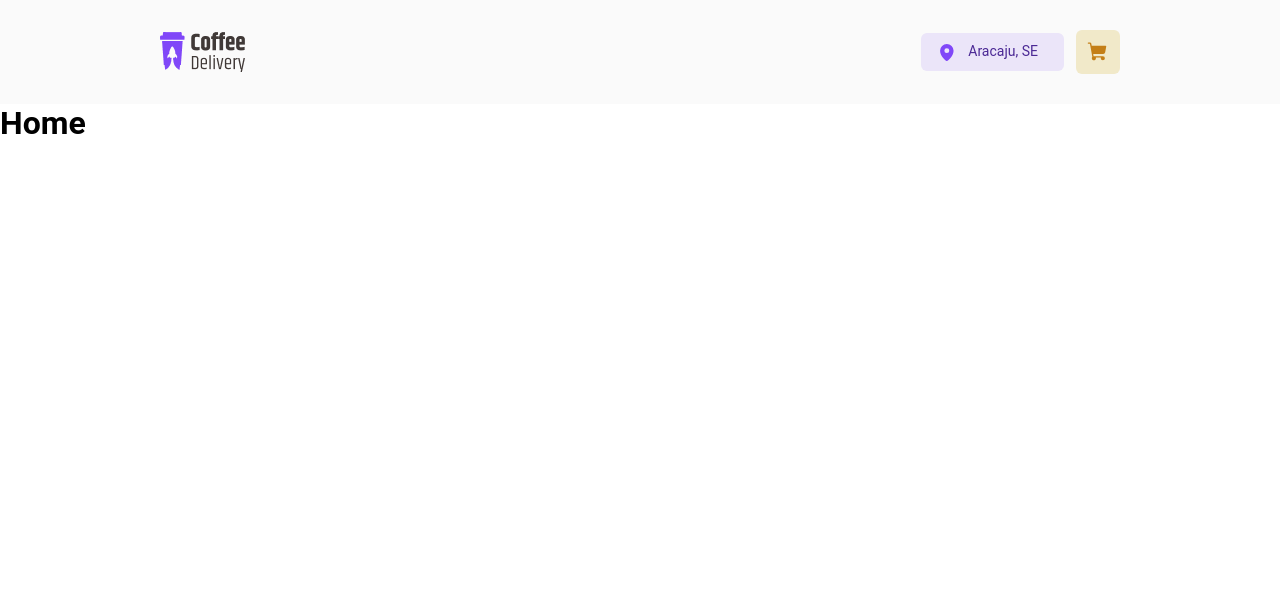
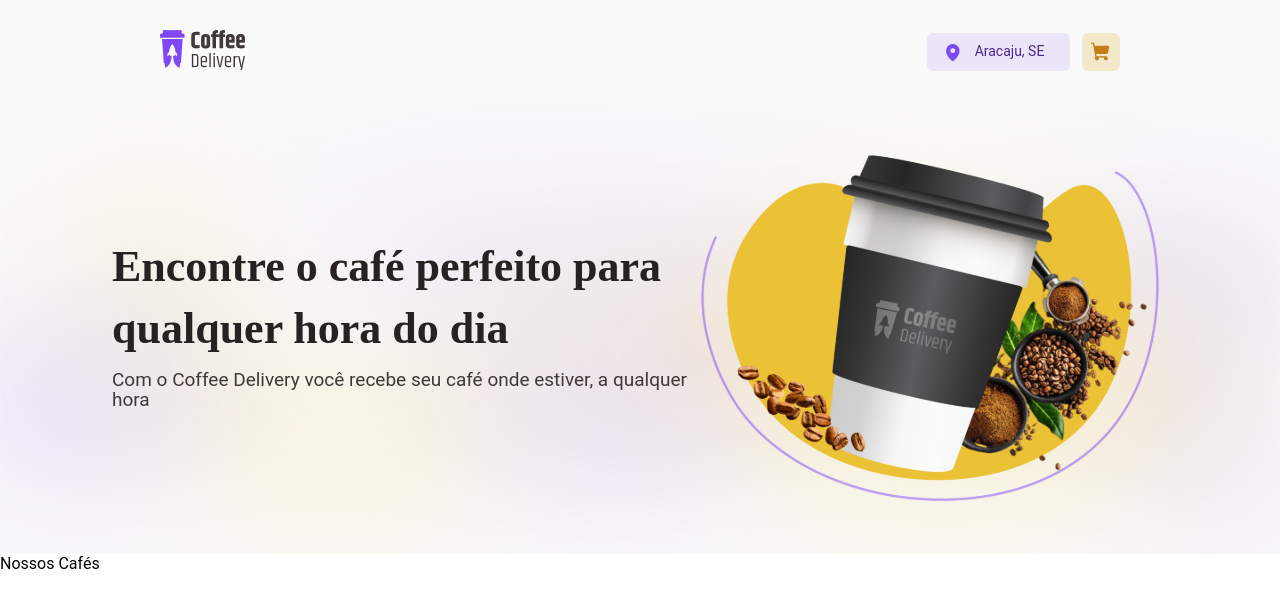
Before and after one commit to n-ndrd/react-coffee-delivery, a React (Vite) app: page /home in a window 1280 px wide. Shown: the top 608 px of the page. Built offline with nearby package versions, Linux system fonts and the light colour scheme.

Commit message:
Creating the inicial banner

```diff
--- a/src/components/Button/index.tsx
+++ /dev/null
@@ -1,22 +0,0 @@
-import type { ButtonHTMLAttributes, ReactNode } from "react";
-import { ButtonStyled } from "./styles";
-
-export type TypesButton = "default" | "buy" | "clean" | "cart";
-
-interface ButtonProps extends ButtonHTMLAttributes<HTMLButtonElement> {
-	icon?: ReactNode;
-	label?: string;
-	buttonType: TypesButton;
-}
-
-export function Button({ label, icon, buttonType, ...rest }: ButtonProps) {
-	return (
-		<ButtonStyled
-			buttonType={buttonType}
-			hasIconAndLabel={!!icon && !!label}
-			{...rest}
-		>
-			{label} {icon}
-		</ButtonStyled>
-	);
-}
--- a/src/components/Button/styles.ts
+++ /dev/null
@@ -1,78 +0,0 @@
-import styled, { css } from "styled-components";
-import type { TypesButton } from ".";
-
-export interface ButtonStyledProps {
-	buttonType: TypesButton;
-	hasIconAndLabel: boolean;
-}
-
-export const ButtonStyled = styled.button<ButtonStyledProps>`
-  border: 0;
-  border-radius: 6px;
-  padding: 0.7rem;
-  transition: background 0.25s;
-
-  -webkit-touch-callout: none;
-  -webkit-user-select: none;
-  -khtml-user-select: none;
-  -moz-user-select: none;
-  -ms-user-select: none;
-  user-select: none;
-
-  display: flex;
-  align-items: center;
-  justify-content: center;
-  gap: ${(props) => props.hasIconAndLabel && "0.25rem"};
-
-  ${(props) =>
-		props.buttonType === "cart" &&
-		css`
-    background: ${(props) => props.theme["yellow-light"]};
-    color: ${(props) => props.theme["yellow-dark"]};
-  `}
-
-  ${(props) =>
-		props.buttonType === "buy" &&
-		css`
-    background: ${(props) => props.theme["purple-dark"]};
-    color: ${(props) => props.theme["base-card"]};
-
-    &:hover {
-      background: ${(props) => props.theme["purple"]};
-    }
-  `}
-
-  ${(props) =>
-		props.buttonType === "clean" &&
-		css`
-    background: ${(props) => props.theme["base-button"]};
-    font-size: 0.75rem;
-    transition: background 0.25s;
-    color: ${(props) => props.theme["base-text"]};
-
-    svg {
-      color: ${(props) => props.theme["purple"]};
-    }
-
-    &:hover {
-      background: ${(props) => props.theme["base-hover"]};
-    }
-  `}
-
-  ${(props) =>
-		props.buttonType === "default" &&
-		css`
-    background: ${(props) => props.theme["yellow"]};
-    font-size: 0.75rem;
-    transition: background 0.25s;
-    color: ${(props) => props.theme["white"]};
-    width: 100%;
-    padding: 0.75rem;
-    font-size: 0.875rem;
-    line-height: 1.4rem;
-
-    &:hover {
-      background: ${(props) => props.theme["yellow-dark"]};
-    }
-  `}
-`;
--- /dev/null
+++ b/src/components/CircleIcon/index.tsx
@@ -0,0 +1,11 @@
+// import type { ReactNode } from "react";
+// import { CircleIconStyles } from "./styles";
+
+// interface CircleIconProps {
+// 	icon: ReactNode;
+// 	iconColor: string;
+// }
+
+// export function CircleIcon({ icon, iconColor }: CircleIconProps) {
+// 	return <CircleIconStyles $iconColor={iconColor}>{icon}</CircleIconStyles>;
+// }
--- /dev/null
+++ b/src/components/CircleIcon/styles.ts
@@ -0,0 +1,15 @@
+// import styled from "styled-components";
+
+// interface CircleIconStylesProps {
+// 	$iconColor: string;
+// }
+
+// export const CircleIconStyles = styled.div<CircleIconStylesProps>`
+//     padding: 0.5rem;
+//     border-radius: 50%;
+//     background: ${(props) => props.$iconColor};
+//     color: ${({ theme }) => theme["background"]};
+
+//     display: flex;
+//     align-items: center;
+// `;
--- a/src/components/Header/index.tsx
+++ b/src/components/Header/index.tsx
@@ -1,22 +1,23 @@
 import { MapPin, ShoppingCart } from "phosphor-react";
+import { Link } from "react-router-dom";
 import imgLogo from "../../assets/Logo.png";
-import { Button } from "../Button";
-import { Container, Location } from "./styles";
+import { Button, Container, Location } from "./styles";
 
 export function Header() {
 	return (
 		<Container>
-			<img src={imgLogo} alt="Logo Coffee Delivery" />
+			<Link to="/home">
+				<img src={imgLogo} alt="Logo Coffee Delivery" />
+			</Link>
 			<div>
 				<Location>
 					<MapPin weight="fill" size={25} />
 					<span>Aracaju, SE</span>
 				</Location>
 
-				<Button
-					icon={<ShoppingCart weight="fill" size={22} />}
-					buttonType="cart"
-				/>
+				<Button type="button">
+					<ShoppingCart weight="fill" size={22} />
+				</Button>
 			</div>
 		</Container>
 	);
--- a/src/components/Header/styles.ts
+++ b/src/components/Header/styles.ts
@@ -37,3 +37,16 @@ export const Location = styled.div`
         font-size: 14px;
     }
 `;
+
+export const Button = styled.button`
+    width: 38px;
+    height: 38px;
+    padding: 0;
+    display: flex;
+    align-items: center;
+    justify-content: center;
+    border: 0;
+    background-color: ${({ theme }) => theme["yellow-light"]};
+    color: ${({ theme }) => theme["yellow-dark"]};
+    border-radius: 6px;
+`;
--- /dev/null
+++ b/src/pages/Home/components/Banner/index.tsx
@@ -0,0 +1,65 @@
+import { Coffee, Package, ShoppingCart, Timer } from "phosphor-react";
+import { useTheme } from "styled-components";
+import bannerBackground from "../../../../assets/banner-background.svg";
+import imgCoffee from "../../../../assets/coffee.svg";
+// import { CircleIcon } from "../../../../components/CircleIcon";
+import {
+	// CircleIconStyles,
+	ContainerBanner,
+	// ContentList,
+	ContentText,
+	SubTitle,
+	Title,
+} from "./styles";
+
+const items = [
+	{
+		label: "Compra simples e segura",
+		icon: <ShoppingCart weight="fill" />,
+		color: "yellow-dark",
+	},
+	{
+		label: "Embalagem mantém o café intacto",
+		icon: <Package weight="fill" />,
+		color: "base-text",
+	},
+	{
+		label: "Entrega rápida e rastreada",
+		icon: <Timer weight="fill" />,
+		color: "yellow",
+	},
+	{
+		label: "O café chega fresquinho até você",
+		icon: <Coffee weight="fill" />,
+		color: "purple",
+	},
+];
+
+export function Banner() {
+	return (
+		<ContainerBanner background={bannerBackground}>
+			<ContentText>
+				<Title>Encontre o café perfeito para qualquer hora do dia</Title>
+				<SubTitle>
+					Com o Coffee Delivery você recebe seu café onde estiver, a qualquer
+					hora
+				</SubTitle>
+			</ContentText>
+
+			{/* <ContentList>
+				{items.map((data, index) => (
+					<div key={index}>
+						<div>
+							<CircleIconStyles colorCircle={theme[data.color]} />
+							{data.icon}
+						</div>
+						<CircleIcon iconColor={theme[data.color]} icon={data.icon} />
+						<span>{data.label}</span>
+					</div>
+				))}
+			</ContentList> */}
+
+			<img src={imgCoffee} alt="Coffee" />
+		</ContainerBanner>
+	);
+}
--- /dev/null
+++ b/src/pages/Home/components/Banner/styles.ts
@@ -0,0 +1,53 @@
+import styled from "styled-components";
+
+export const ContainerBanner = styled.section<{ background: string }>`
+    width: 100%;
+    height: 450px;
+    background-image: url(${({ background }) => background});
+    background-color: ${({ theme }) => theme["background"]};
+    background-size: cover;
+    background-repeat: no-repeat;
+    display: flex;
+    align-items: center;
+    justify-content: center;
+`;
+
+export const ContentText = styled.div`
+    display: flex;
+    align-items: center;
+    justify-content: flex-start;
+    flex-direction: column;
+    width: 580px;
+`;
+
+export const Title = styled.h1`
+    height: 124px;
+    font-family: 'Baloo 2', cursive;
+    font-size: 44px;
+    font-weight: 900;
+    line-height: 62.4px;
+    color: ${({ theme }) => theme["base-title"]};
+`;
+
+export const SubTitle = styled.h2`
+    height: 52px;
+    font-size: 19px;
+    font-weight: 400;
+    line-height: 20px;
+    margin-top: 10px;
+    color: ${({ theme }) => theme["base-subtitle"]};
+`;
+
+export const ContentList = styled.div`
+
+`;
+
+// export const CircleIconStyles = styled.div<{ colorCircle: string }>`
+//     padding: 0.5rem;
+//     border-radius: 50%;
+//     background: ${(props) => props.colorCircle};
+//     color: ${({ theme }) => theme["background"]};
+
+//     display: flex;
+//     align-items: center;
+// `;
--- a/src/pages/Home/index.tsx
+++ b/src/pages/Home/index.tsx
@@ -1,3 +1,12 @@
+import { Banner } from "./components/Banner";
+import { Container } from "./styles";
+
 export function Home() {
-	return <h1>Home</h1>;
+	return (
+		//TODO: container cafés
+		<Container>
+			<Banner />
+			<p>Nossos Cafés</p>
+		</Container>
+	);
 }
--- /dev/null
+++ b/src/pages/Home/styles.ts
@@ -0,0 +1,6 @@
+import styled from "styled-components";
+
+export const Container = styled.div`
+    width: 100%;
+    flex: 1;
+`;
```
